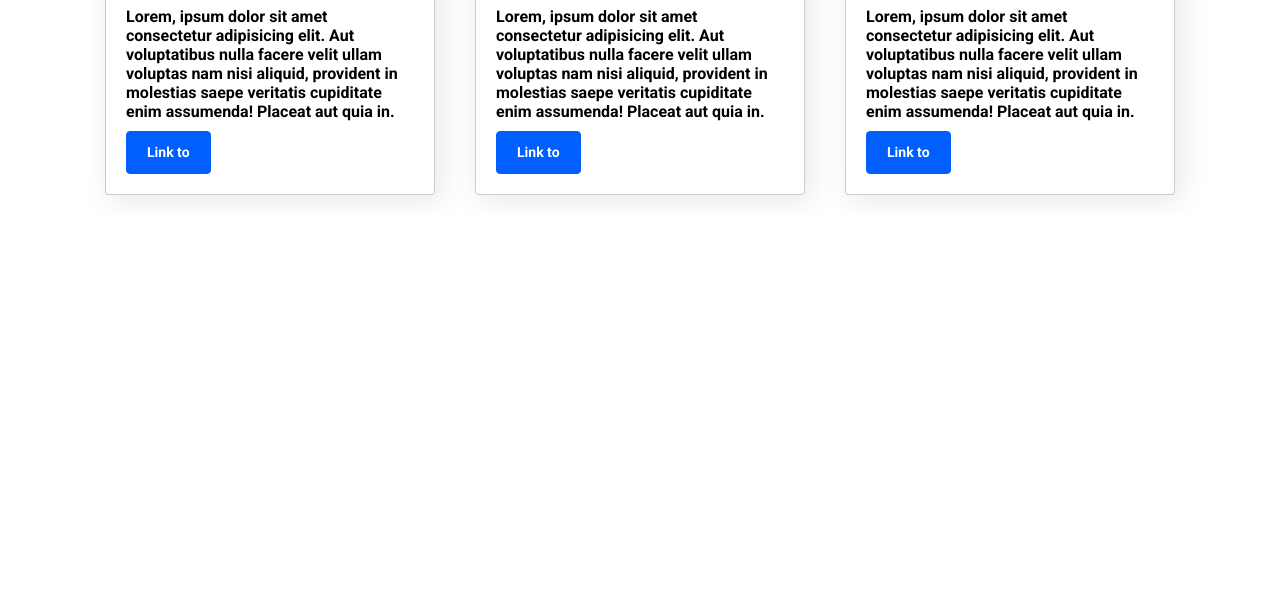
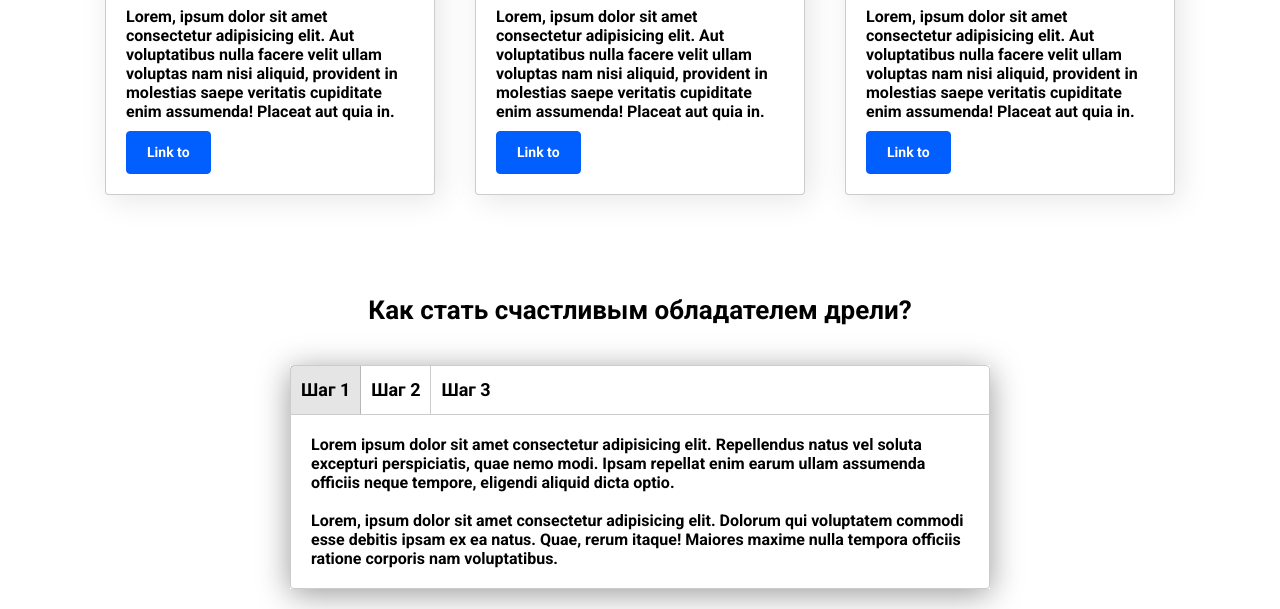
Before and after one commit to Abubjazov/Site_based_on_MyJSLib, a plain HTML site: page index.html in a window 1280 px wide. Shown: the part 1160-1769 px from the top of the page. Before the commit the page ends 1375 px from the top, so only its background shows below. Drawn offline with Linux system fonts and the light colour scheme.

Commit message:
добавлена секция steps

```diff
--- a/index.html
+++ b/index.html
@@ -103,6 +103,41 @@
         </div>
     </section>
 
+    <section class="steps">
+        <div class="container">
+
+            <h2 class="text-center">Как стать счастливым обладателем дрели?</h2>
+
+            <div class="tab mt-20 block-center">
+                <div class="tab-panel" data-tabpanel>
+
+                    <div class="tab-item tab-item--active">Шаг 1</div>
+                    <div class="tab-item">Шаг 2</div>
+                    <div class="tab-item">Шаг 3</div>
+
+                </div>
+
+                <div class="tab-content tab-content--active">
+                    Lorem ipsum dolor sit amet consectetur adipisicing elit. Repellendus natus vel soluta excepturi perspiciatis, quae nemo modi. Ipsam repellat enim earum ullam assumenda officiis neque tempore, eligendi aliquid dicta optio.
+                    <br><br>
+                    Lorem, ipsum dolor sit amet consectetur adipisicing elit. Dolorum qui voluptatem commodi esse debitis ipsam ex ea natus. Quae, rerum itaque! Maiores maxime nulla tempora officiis ratione corporis nam voluptatibus.
+                </div>
+
+
+                <div class="tab-content">
+                    Lorem ipsum dolor sit amet consectetur adipisicing elit. Repellendus natus vel soluta excepturi perspiciatis, quae nemo modi. Ipsam repellat enim earum ullam assumenda officiis neque tempore, eligendi aliquid dicta optio.
+                    <br><br>
+                    Lorem, ipsum dolor sit amet consectetur adipisicing elit.
+                </div>
+
+                <div class="tab-content">
+                    Lorem ipsum dolor sit amet consectetur adipisicing elit. Repellendus natus vel soluta excepturi perspiciatis, quae nemo modi. Ipsam repellat enim earum ullam assumenda officiis neque tempore, eligendi aliquid dicta optio.
+                </div>
+            </div>
+
+        </div>
+    </section>
+
     <div class="modal" id="exampleModal">
         <div class="modal-dialog">
             <div class="modal-content">
```
